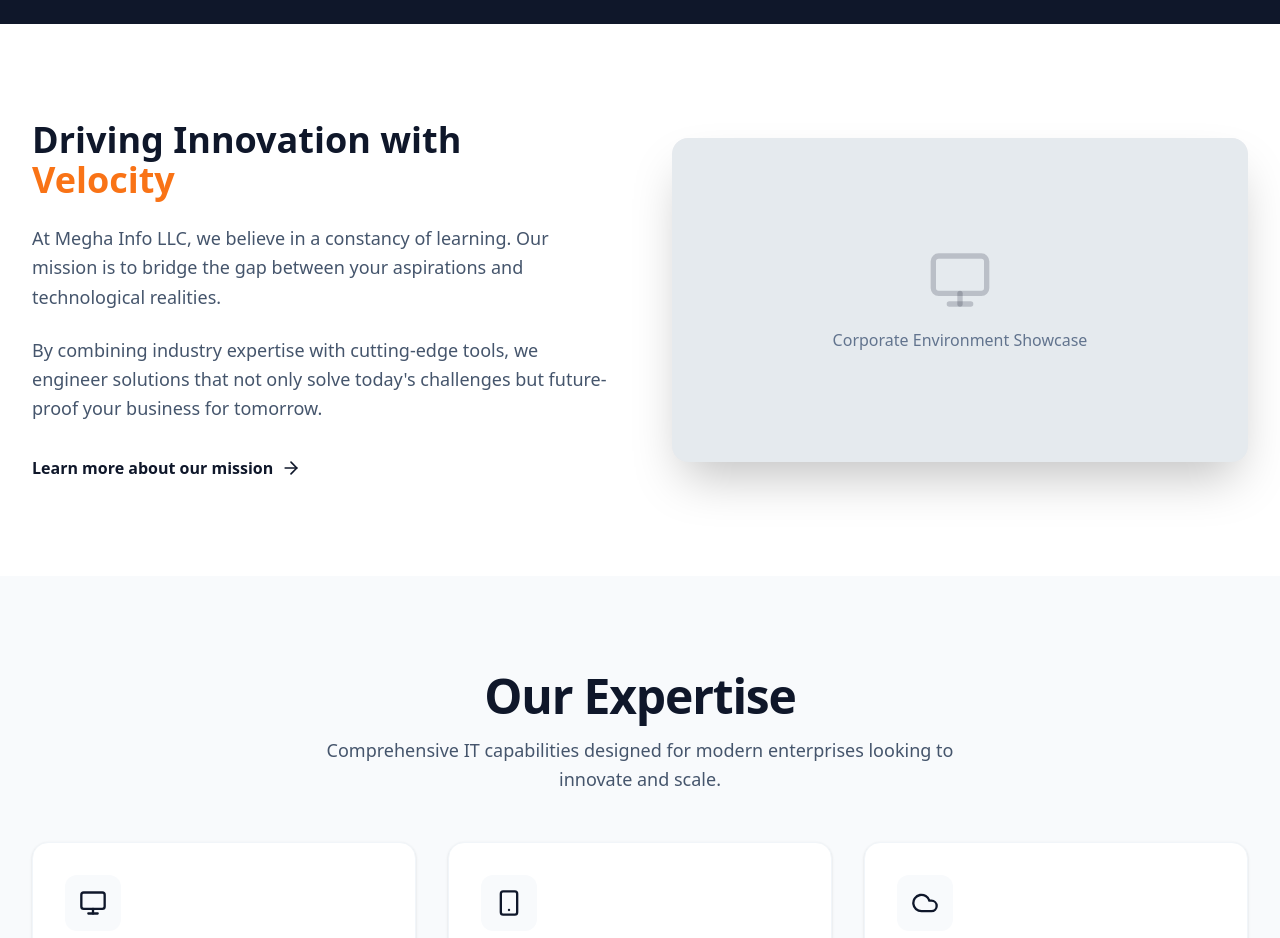
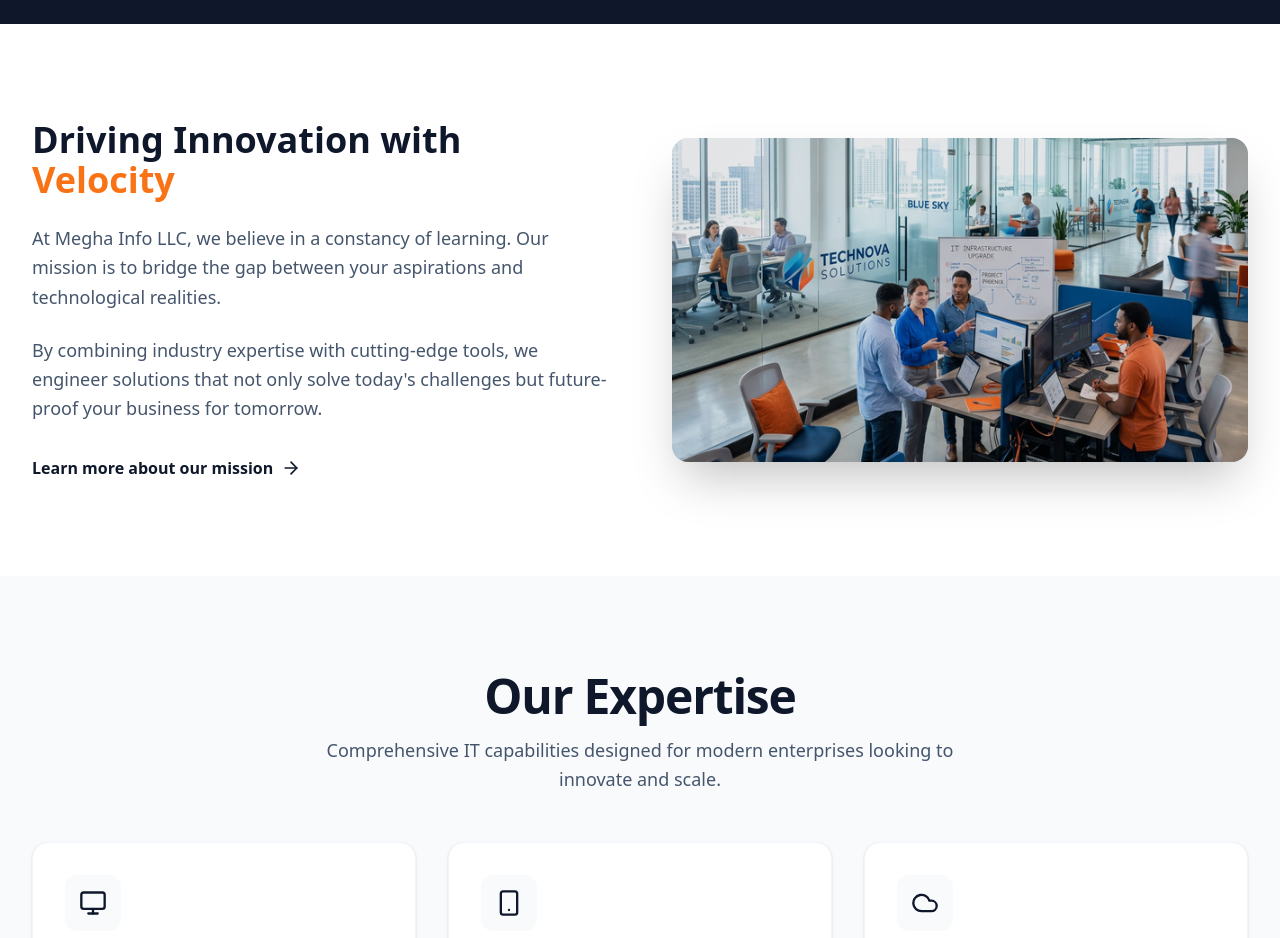
Before and after one commit to prasads6507/Megha-Info-LLC, a Next.js app: page / in a window 1280 px wide. Shown: the part 880-1818 px from the top of the page. Built offline with nearby package versions, Linux system fonts and the light colour scheme.

Commit message:
fix: resolve About Us 404 in footer and add corporate showcase image

```diff
--- a/src/app/page.tsx
+++ b/src/app/page.tsx
@@ -5,6 +5,7 @@
 import { Monitor, Smartphone, Cloud, Database, BarChart3, Settings, ArrowRight } from "lucide-react";
 import { motion } from "framer-motion";
 import Link from "next/link";
+import Image from "next/image";
 
 export default function Home() {
   const services = [
@@ -140,13 +141,14 @@
               transition={{ duration: 0.6 }}
               className="relative rounded-2xl overflow-hidden shadow-2xl aspect-video bg-slate-100"
             >
-              {/* Image Placeholder */}
-              <div className="absolute inset-0 bg-primary/5 flex items-center justify-center">
-                <div className="text-center p-8">
-                  <Monitor className="w-16 h-16 text-primary/20 mx-auto mb-4" />
-                  <p className="text-slate-500 font-medium">Corporate Environment Showcase</p>
-                </div>
-              </div>
+              <Image
+                src="/images/corporate-showcase.png"
+                alt="Megha Info LLC Corporate Environment"
+                fill
+                className="object-cover"
+                priority
+              />
+              <div className="absolute inset-0 bg-primary/10 group-hover:bg-transparent transition-colors duration-500"></div>
             </motion.div>
           </div>
         </div>
--- a/src/components/layout/Footer.tsx
+++ b/src/components/layout/Footer.tsx
@@ -37,7 +37,11 @@
               {['Home', 'About Us', 'Technology', 'Careers', 'Contact'].map((item) => (
                 <li key={item}>
                   <Link
-                    href={item === 'Home' ? '/' : `/${item.toLowerCase().replace(' ', '-')}`}
+                    href={
+                      item === 'Home' ? '/' :
+                      item === 'About Us' ? '/about' :
+                      `/${item.toLowerCase().replace(' ', '-')}`
+                    }
                     className="text-sm hover:text-accent transition-colors flex items-center group"
                   >
                     <ChevronRight className="w-3 h-3 mr-2 opacity-0 group-hover:opacity-100 transition-opacity text-accent" />
```
Also changed, not shown: public/images/corporate-showcase.png (added).
